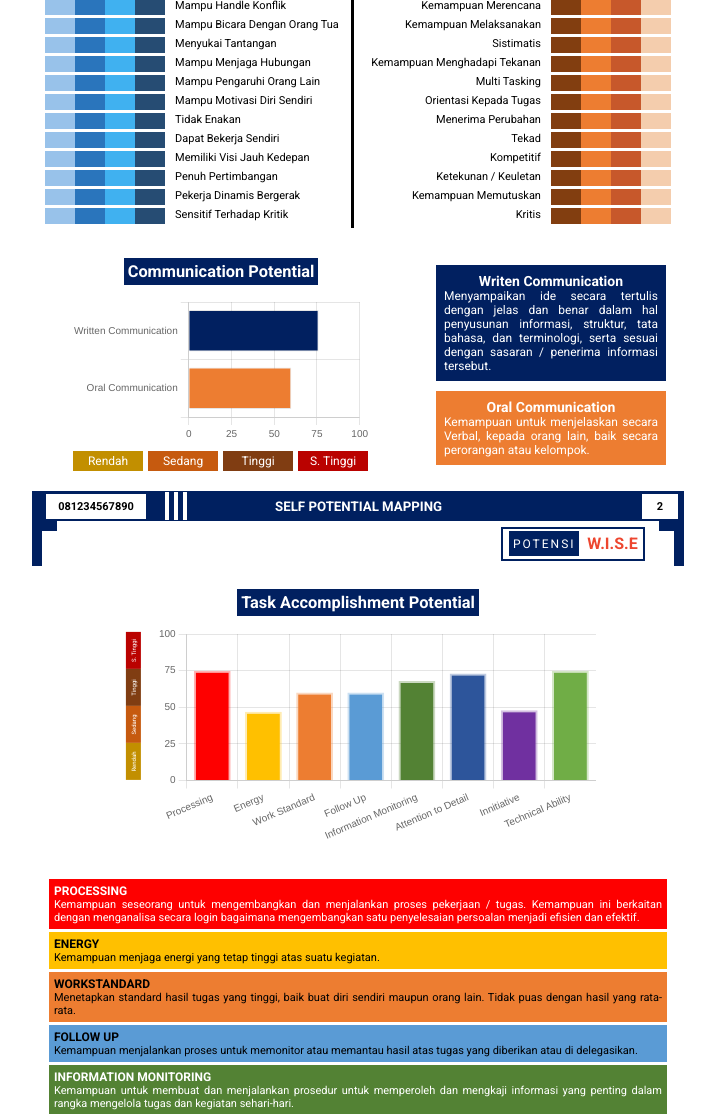
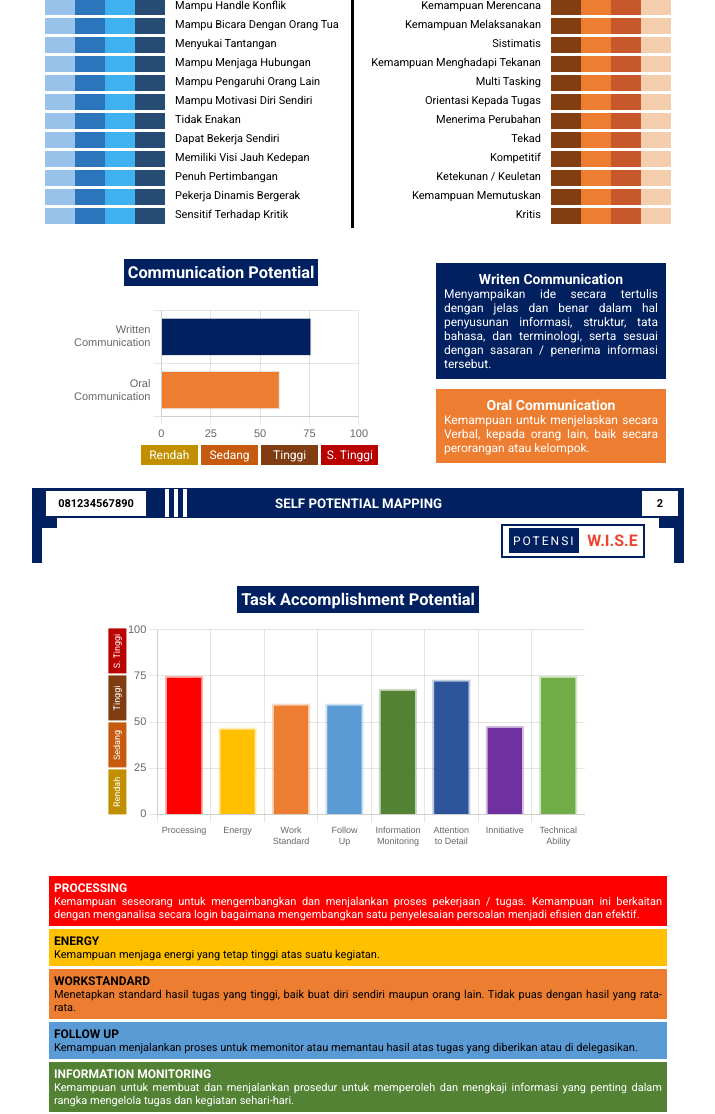
Before and after one commit to ahdianmirza/product-profiling-project, a PHP site: page / in a window 1280 px wide. Shown: the part 1487-2601 px from the top of the page, without its empty margins (282-997 px from the left). Run offline with PHP 8.4, Linux system fonts and the light colour scheme; some libraries are stand-ins or nearby versions.

Commit message:
merapihkan chart

```diff
--- a/src/index.html
+++ b/src/index.html
@@ -741,18 +741,19 @@
 
         <section class="main">
             <section class="task-acc-potential">
-                <div class="bar-chart">
-                    <div class="chartCard">
-                        <div class="chartBox">
-                            <canvas id="myChart2"></canvas>
-                        </div>
-                    </div>
-                </div>
-
                 <div class="chart-title">
                     <h3>Task Accomplishment Potential</h3>
                 </div>
+
                 <div class="task-acc-potential-chart">
+                    <div class="bar-chart">
+                        <div class="chartCard">
+                            <div class="chartBox">
+                                <canvas id="myChart2"></canvas>
+                            </div>
+                        </div>
+                    </div>
+
                     <div class="chart-rating">
                         <div class="rating-box highest">
                             <p>S. Tinggi</p>
@@ -767,9 +768,7 @@
                             <p>Rendah</p>
                         </div>
                     </div>
-                    <div class="chart">
-                        Chart
-                    </div>
+                    <div class="chart"></div>
                 </div>
             </section>
 
--- a/src/script.js
+++ b/src/script.js
@@ -24,8 +24,12 @@ function drawChart() {
 
 function drawChart2() {
     // setup
+    Chart.defaults.font.size = 11;
     const data = {
-  labels: ["Written Communication", "Oral Communication"],
+      labels: [
+        ["Written", "Communication"],
+        ["Oral", "Communication"]
+    ],
       datasets: [
         {
           label: "Communication Potential",
@@ -41,6 +45,7 @@ const config = {
       type: "bar",
       data,
       options: {
+        maintainAspectRatio: false,
         plugins: {
             legend: {
                 display: false
@@ -67,7 +72,16 @@ const myChart = new Chart(document.getElementById("myChart"), config);
 function drawChart3() {
     // setup
     const data = {
-      labels: ['Processing', 'Energy', 'Work Standard', 'Follow Up', 'Information Monitoring', 'Attention to Detail', 'Innitiative', 'Technical Ability'],
+      labels: [
+      'Processing',
+      'Energy',
+      ['Work', 'Standard'],
+      ['Follow', 'Up'],
+      ['Information', 'Monitoring'],
+      ['Attention', 'to Detail'],
+      'Innitiative',
+      ['Technical', 'Ability']
+    ],
       datasets: [{
         label: 'Weekly Sales',
         data: [75, 47, 60, 60, 68, 73, 48, 75],
@@ -113,6 +127,13 @@ function drawChart3() {
             ticks: {
               stepSize: 25,
             }
+          },
+          x: {
+            ticks: {
+              font: {
+                size: 9
+              }
+            }
           }
         }
       }
@@ -128,7 +149,14 @@ function drawChart3() {
 function drawChart4() {
     // setup
     const data = {
-      labels: ['Individual Leadership', 'Strategic Leadership', 'Managerial Leadership', 'Coaching', 'Judgement', 'Risk Taking', 'Organizational Awareness'],
+      labels: [
+        ['Individual', 'Leadership'],
+        ['Strategic', 'Leadership'],
+        ['Managerial', 'Leadership'],
+        ['Coaching'],
+        ['Judgement'],
+        ['Risk', 'Taking'],
+        ['Organizational', 'Awareness']],
       datasets: [{
         label: 'Leadership Potential',
         data: [50, 70, 55, 70, 55, 50, 75],
@@ -171,6 +199,13 @@ function drawChart4() {
             max: 100,
             ticks: {
               stepSize: 25,
+            }
+          },
+          x: {
+            ticks: {
+              font: {
+                size: 9.4
+              }
             }
           }
         }
--- a/src/style.css
+++ b/src/style.css
@@ -647,6 +647,7 @@ body {
     display: flex;
     position: relative;
     width: 22rem;
+    height: 13rem;
     flex-direction: column;
     align-items: center;
     justify-content: center;
@@ -665,7 +666,7 @@ body {
 
 .communication-potential .chart {
     width: 300px;
-    height: 150px;
+    height: 180px;
     margin-bottom: 3px;
     margin-top: 3px;
 }
@@ -673,7 +674,7 @@ body {
 .communication-potential .bar-chart {
     display: flex;
     position: absolute;
-    top: 16.5%;
+    bottom: 11%;
 }
 
 .communication-potential .chartCard {
@@ -685,21 +686,23 @@ body {
 }
 
 .communication-potential .chartCard .chartBox {
-    width: 300px;
+    width: 335px;
     height: 150px;
     padding: 5px;
     border-radius: 10px;
-    background: white;
 }
 
 .communication-potential .chart-rating {
     display: flex;
+    position: absolute;
+    bottom: 1%;
+    right: 5%;
 }
 
 .communication-potential .rating-box {
-    width: 4rem;
+    width: 3.2rem;
     padding: 3px;
-    margin: 5px 3px 0 2px;
+    margin: 5px 1px 0 2px;
     font-size: 12px;
     display: flex;
     justify-content: center;
@@ -763,6 +766,7 @@ body {
     flex-direction: column;
     justify-content: center;
     align-items: center;
+
 }
 
 .task-acc-potential .chart-title {
@@ -776,6 +780,7 @@ body {
 
 .task-acc-potential .task-acc-potential-chart {
     display: flex;
+    position: relative;
     width: 100%;
     justify-content: center;
     align-items: center;
@@ -784,12 +789,12 @@ body {
 .task-acc-potential .bar-chart {
     display: flex;
     position: absolute;
-    left: 17%;
-    top: 17%;
+    left: 12%;
+    top: 1%;
 }
 
 .task-acc-potential .chartCard {
-    width: 450px;
+    width: 480px;
     height: 230px;
     display: flex;
     align-items: center;
@@ -797,11 +802,10 @@ body {
 }
 
 .task-acc-potential .chartBox {
-    width: 450px;
+    width: 500px;
     height: 230px;
     padding: 5px;
     border-radius: 10px;
-    background: white;
 }
 
 .task-acc-potential .chart {
@@ -811,16 +815,19 @@ body {
 
 .task-acc-potential .chart-rating {
     display: flex;
+    position: absolute;
     flex-direction: column;
     height: 13rem;
     justify-content: flex-start;
+    left: 8%;
+    top: 4%;
 }
 
 .task-acc-potential .rating-box {
     padding: 4px;
-    margin: 11px 0;
-    font-size: 6px;
-    width: 1.8rem;
+    margin: 14.5px 0;
+    font-size: 9px;
+    width: 2.3rem;
     display: flex;
     justify-content: center;
     transform: rotate(-90deg);
@@ -1157,7 +1164,7 @@ body {
 
 .self-lead-potential .self-lead-potential-chart {
     display: flex;
-    width: 100%;
+    width: 38rem;
     height: 19rem;
     justify-content: center;
     align-items: center;
@@ -1167,6 +1174,7 @@ body {
 .self-lead-potential .bar-chart {
     display: flex;
     position: absolute;
+    bottom: 6%;
 }
 
 .self-lead-potential .chartCard {
@@ -1182,7 +1190,6 @@ body {
     height: 250px;
     padding: 20px;
     border-radius: 10px;
-    background: white;
 }
 
 .self-lead-potential .chart {
@@ -1196,13 +1203,14 @@ body {
     height: 15rem;
     position: absolute;
     left: 3%;
+    top: 8%;
 }
 
 .self-lead-potential .rating-box {
     padding: 4px;
-    margin: 14px 0;
-    font-size: 9px;
-    width: 2.3rem;
+    margin: 17px 0;
+    font-size: 10px;
+    width: 2.7rem;
     display: flex;
     justify-content: center;
     transform: rotate(-90deg);
@@ -1324,8 +1332,6 @@ body {
     width: 400px;
     height: 200px;
     padding: 5px;
-    border-radius: 10px;
-    background: white;
 }
 
 .creativity-potential .chart-rating {
@@ -1552,7 +1558,6 @@ body {
     height: 200px;
     padding: 5px;
     border-radius: 10px;
-    background: white;
 }
 
 .dealing-potential .chart-rating {
```
Lines whose indentation alone changed are shown as unchanged.
